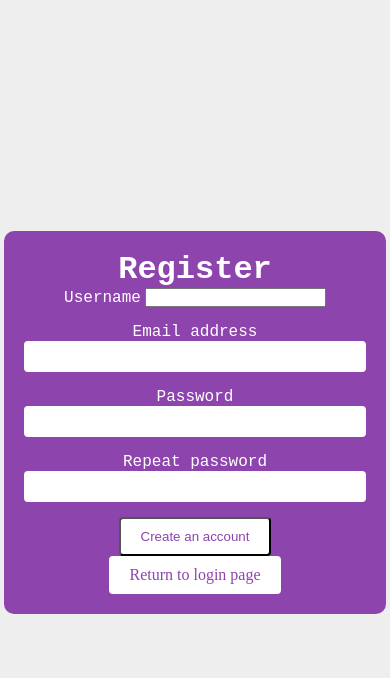
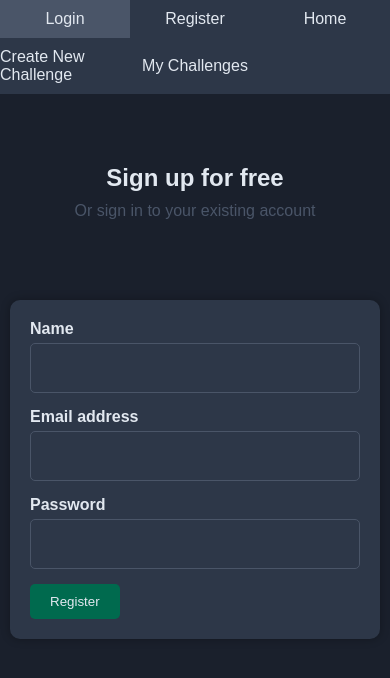
Before and after one commit to EHB-MCT/web2-frontend-SabriImnadine, a website built with webpack: page register.html in a window 390 px wide. Built offline with nearby package versions, Linux system fonts and the light colour scheme.

Commit message:
aanmaken van challenges + basis frontend

```diff
--- a/register.html
+++ b/register.html
@@ -1,42 +1,48 @@
 <!DOCTYPE html>
 <html lang="en">
-
 <head>
   <meta charset="UTF-8">
   <meta http-equiv="X-UA-Compatible" content="IE=edge">
   <meta name="viewport" content="width=device-width, initial-scale=1.0">
   <link rel="stylesheet" href="/src/style.css">
+  <script src="/src/register.js" defer></script>
   <title>Session 8 - Login/Register</title>
 </head>
+<body>
+  <div class="navbar">
+    <a href="/login.html">Login</a>
+    <a href="/register.html">Register</a>
+    <a href="/home.html">Home</a>
+    <a href="/create-challenge.html">Create New Challenge</a>
+    <a href="/challenges.html">My Challenges</a>
+  </div>
 
-<body>
   <div class="container">
-    <form id="registerForm">
-      <h1>Register</h1>
+    <div class="register-header">
+      <h1>Sign up for free</h1>
+      <p><a href="/login.html">Or sign in to your existing account</a></p>
+    </div>
+    <form id="registerForm" class="login-register-form">
       <div class="form-group">
-        <label for="registerUsername">Username</label>
-        <input type="text" id="registerUsername" required>
+        <label for="registerUsername">Name</label>
+        <div class="input-container">
+          <input type="text" id="registerUsername" required>
+        </div>
       </div>
       <div class="form-group">
         <label for="registerEmail">Email address</label>
-        <input type="email" id="registerEmail" required>
+        <div class="input-container">
+          <input type="email" id="registerEmail" required>
+        </div>
       </div>
       <div class="form-group">
         <label for="registerPassword">Password</label>
-        <input type="password" id="registerPassword" required>
+        <div class="input-container">
+          <input type="password" id="registerPassword" required>
+        </div>
       </div>
-      <div class="form-group">
-        <label for="registerPassword2">Repeat password</label>
-        <input type="password" id="registerPassword2" required>
-      </div>
-      <button class="register-btn" type="submit">Create an account</button>
-      <div class="login-link">
-        <a href="/login.html">Return to login page</a>
-      </div>
+      <button class="register-btn" type="submit">Register</button>
     </form>
   </div>
-
-  <script src="/src/register.js" defer></script>
 </body>
-
 </html>
--- a/src/style.css
+++ b/src/style.css
@@ -1,54 +1,163 @@
-* {
-  box-sizing: border-box;
+
+body, h1, h2, h3, p, ul, li {
   margin: 0;
   padding: 0;
 }
 
 body {
+  font-family: Arial, sans-serif;
+  background-color: #1a202c;
+  color: #e2e8f0;
+}
+
+
+.container {
+  display: grid;
+  grid-template-columns: 1fr;
+  gap: 20px;
+  max-width: 960px;
+  margin: 0 auto;
+  padding: 20px;
+}
+
+
+.navbar {
+  background-color: #2d3748;
+  overflow: hidden;
+  display: grid;
+  grid-template-columns: repeat(auto-fit, minmax(150px, 1fr));
+}
+
+.navbar a {
   display: flex;
   justify-content: center;
   align-items: center;
-  height: 100vh;
-  background-color: #eee;
+  color: #e2e8f0;
+  padding: 14px 0;
+  text-decoration: none;
+  transition: background-color 0.3s;
 }
 
-.container {
-  background-color: #8e44ad;
+.navbar a:hover {
+  background-color: #4a5568;
+}
+
+
+.login-register-form,
+.create-challenge-form {
+  background-color: #2d3748;
   padding: 20px;
   border-radius: 10px;
-  text-align: center;
-}
-
-h1,
-label {
-  color: #fff;
-  font-family: 'Roboto Mono', monospace;
+  box-shadow: 0px 0px 10px rgba(0, 0, 0, 0.3);
 }
 
 .form-group {
   margin-bottom: 15px;
 }
 
+label {
+  font-weight: bold;
+  display: block;
+  margin-bottom: 5px;
+}
+
+.input-container {
+  display: flex;
+  align-items: center;
+  justify-content: space-between;
+  border: 1px solid #4a5568;
+  border-radius: 5px;
+  padding: 5px;
+  background-color: #2d3748;
+}
+
+input[type="text"],
 input[type="email"],
 input[type="password"] {
-  width: 100%;
-  padding: 8px;
+  flex: 1;
+  padding: 10px;
   border: none;
-  border-radius: 4px;
+  border-radius: 0;
+  font-size: 16px;
+  background-color: #2d3748;
+  color: #e2e8f0;
 }
 
-.register-btn,
-.login-link a {
-  display: inline-block;
-  background-color: #fff;
-  color: #8e44ad;
+button.login-btn,
+button.register-btn,
+button.create-btn {
   padding: 10px 20px;
-  border-radius: 4px;
-  text-decoration: none;
-  transition: background-color 0.3s;
+  background-color: #006a4e;
+  color: #e2e8f0;
+  border: none;
+  border-radius: 5px;
+  cursor: pointer;
 }
 
-.register-btn:hover,
-.login-link a:hover {
-  background-color: #ddd;
+button.login-btn:hover,
+button.register-btn:hover,
+button.create-btn:hover {
+  background-color: #005540;
 }
+
+
+.register-link {
+  margin-top: 20px;
+  text-align: center;
+}
+
+.register-link a {
+  color: #4a5568;
+}
+
+
+.login-header,
+.register-header,
+.create-challenge-header {
+  text-align: center;
+  margin-bottom: 40px;
+}
+
+.login-header h1,
+.register-header h1,
+.create-challenge-header h1 {
+  font-size: 24px;
+  margin-bottom: 10px;
+  margin-top: 60px;
+}
+
+.login-header p,
+.register-header p,
+.create-challenge-header p {
+  font-size: 16px;
+  margin-bottom: 20px;
+}
+
+.login-header a,
+.register-header a,
+.create-challenge-header a {
+  text-decoration: none;
+  color: #4a5568;
+  font-size: 16px;
+}
+
+.login-header a:hover,
+.register-header a:hover,
+.create-challenge-header a:hover {
+  text-decoration: underline;
+}
+
+/* Responsive */
+@media screen and (max-width: 600px) {
+  .container {
+    padding: 10px;
+  }
+
+  .navbar {
+    grid-template-columns: repeat(auto-fit, minmax(100px, 1fr));
+  }
+
+  .navbar a {
+    padding: 10px 0;
+  }
+}
```
Also changed, not shown: challenges.html (added, +26 -0 lines), create-challenge.html (added, +66 -0 lines), home.html (added, +25 -0 lines), login.html (+20 -5 lines), src/challeges.js (added, +182 -0 lines), dist/index.html, 1 other file.
